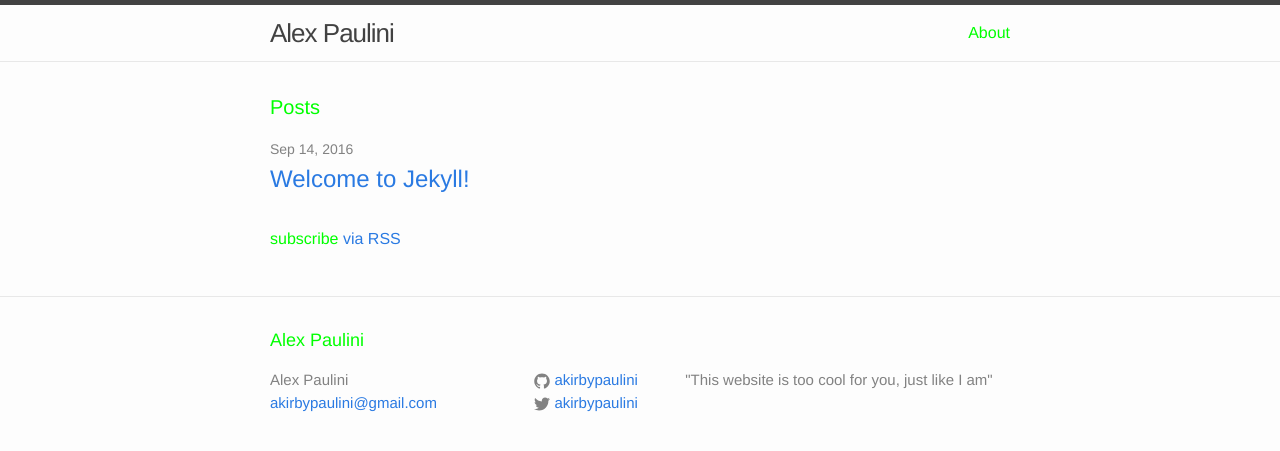
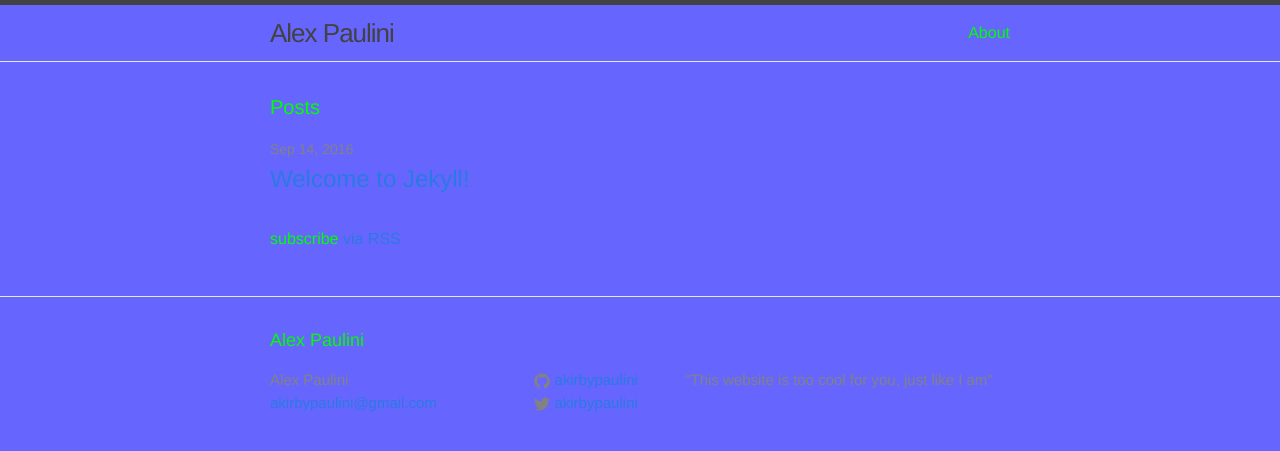
Before and after one commit to akirbypaulini/akirbypaulini.github.io, a Jekyll site: the page built from index.html, in a window 1280 px wide. Shown: the top 451 px of the page. Built offline with Jekyll 4.4.1, drawn with Linux system fonts in a browser that asks for light colours.

Commit message:
Update main.scss

```diff
--- a/css/main.scss
+++ b/css/main.scss
@@ -15,7 +15,7 @@ $base-line-height: 1.5;
 $spacing-unit:     30px;
 
 $text-color:       #00ff00;
-$background-color: #fdfdfd;
+$background-color: #6666ff;
 $brand-color:      #2a7ae2;
 
 $grey-color:       #828282;
```
